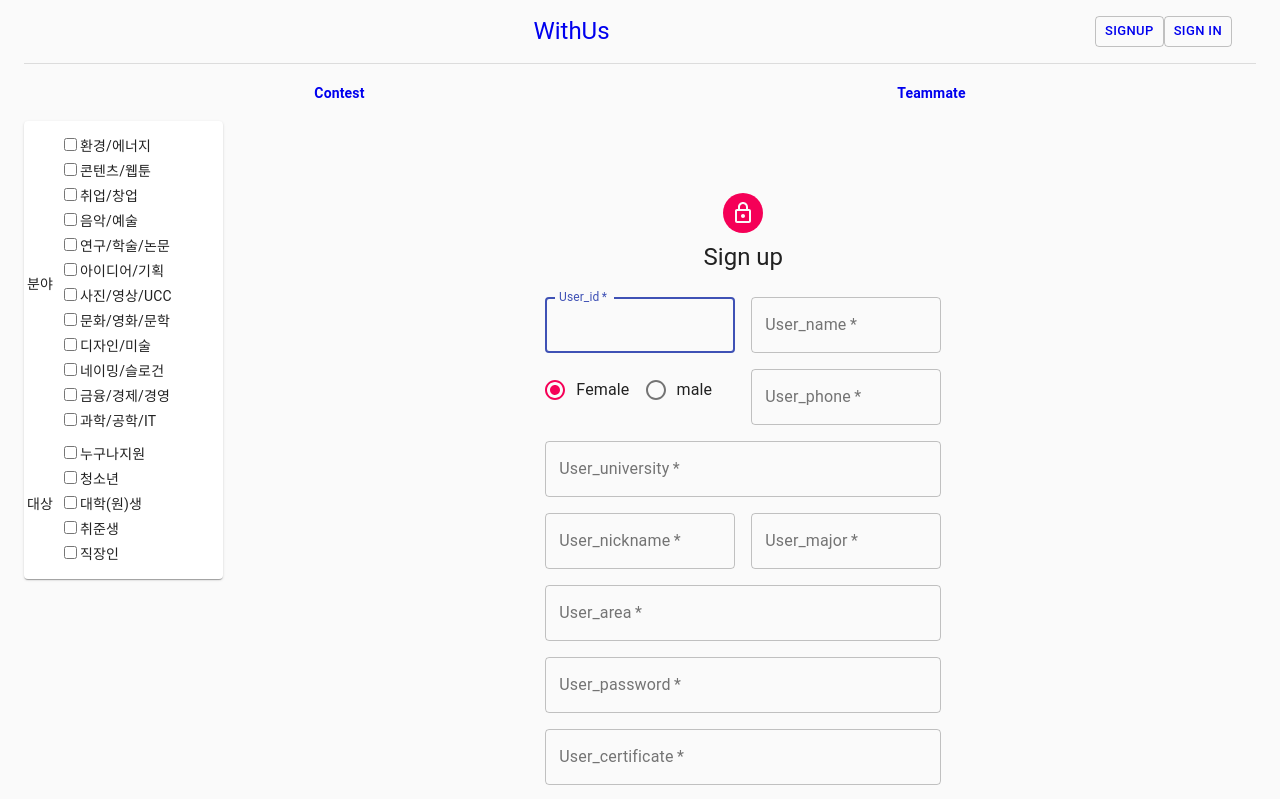
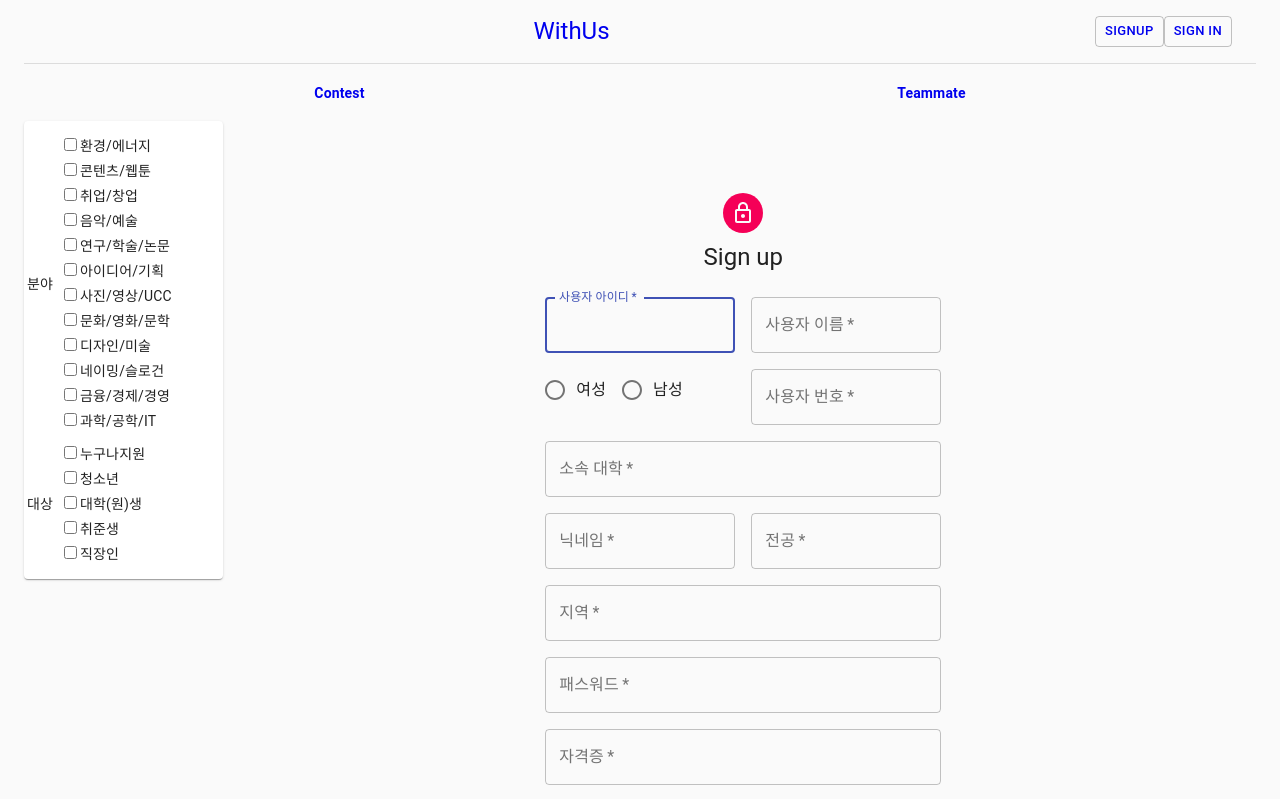
Before and after one commit to Dev-Guccin/WithUs_frontend, a React (Create React App) app: page /SignUp in a window 1280 px wide. Shown: the top 799 px of the page. Built offline with nearby package versions, Linux system fonts and the light colour scheme; no server answers.

Commit message:
sign up 수정

```diff
--- a/src/views/SignUp.js
+++ b/src/views/SignUp.js
@@ -127,7 +127,7 @@ export default function SignUp(props) {
                 required
                 fullWidth
                 id="User_id"
-                label="User_id"
+                label="사용자 아이디"
                 autoFocus
                 value = {User_id}
                 onChange = {onIdHandler}
@@ -139,7 +139,7 @@ export default function SignUp(props) {
                 required
                 fullWidth
                 id="User_name"
-                label="User_name"
+                label="사용자 이름"
                 name="User_name"
                 autoComplete="User_name"
                 value = {User_name}
@@ -155,7 +155,7 @@ export default function SignUp(props) {
                   onChange={onGenderHandler}
                   row
                 >
-                    {["Female", "male"].map((value) => (
+                    {["여성", "남성"].map((value) => (
                       <FormControlLabel
                       key={value}
                       value={value.toString()}
@@ -172,7 +172,7 @@ export default function SignUp(props) {
                 required
                 fullWidth
                 id="User_phone"
-                label="User_phone"
+                label="사용자 번호"
                 name="User_phone"
                 autoComplete="User_phone"
                 value = {User_phone}
@@ -185,7 +185,7 @@ export default function SignUp(props) {
                 required
                 fullWidth
                 id="User_university"
-                label="User_university"
+                label="소속 대학"
                 name="User_university"
                 autoComplete="User_university"
                 value = {User_university}
@@ -198,7 +198,7 @@ export default function SignUp(props) {
                 required
                 fullWidth
                 id="User_nickname"
-                label="User_nickname"
+                label="닉네임"
                 name="User_nickname"
                 autoComplete="User_nickname"
                 value = {User_nickname}
@@ -211,7 +211,7 @@ export default function SignUp(props) {
                 required
                 fullWidth
                 id="User_major"
-                label="User_major"
+                label="전공"
                 name="User_major"
                 autoComplete="User_major"
                 value = {User_major}
@@ -224,7 +224,7 @@ export default function SignUp(props) {
                 required
                 fullWidth
                 id="User_area"
-                label="User_area"
+                label="지역"
                 name="User_area"
                 autoComplete="User_area"
                 value = {User_area}
@@ -237,7 +237,7 @@ export default function SignUp(props) {
                 required
                 fullWidth
                 name="User_password"
-                label="User_password"
+                label="패스워드"
                 id="User_password"
                 type="password"
                 autoComplete="current-password"
@@ -251,7 +251,7 @@ export default function SignUp(props) {
                 required
                 fullWidth
                 name="User_certificate"
-                label="User_certificate"
+                label="자격증"
                 id="User_certificate"
                 autoComplete="User_certificate"
                 value = {User_certificate}
@@ -264,7 +264,7 @@ export default function SignUp(props) {
                 required
                 fullWidth
                 name="User_introduction"
-                label="User_introduction"
+                label="소개"
                 id="User_introduction"
                 autoComplete="User_introduction"
                 multiline
```
